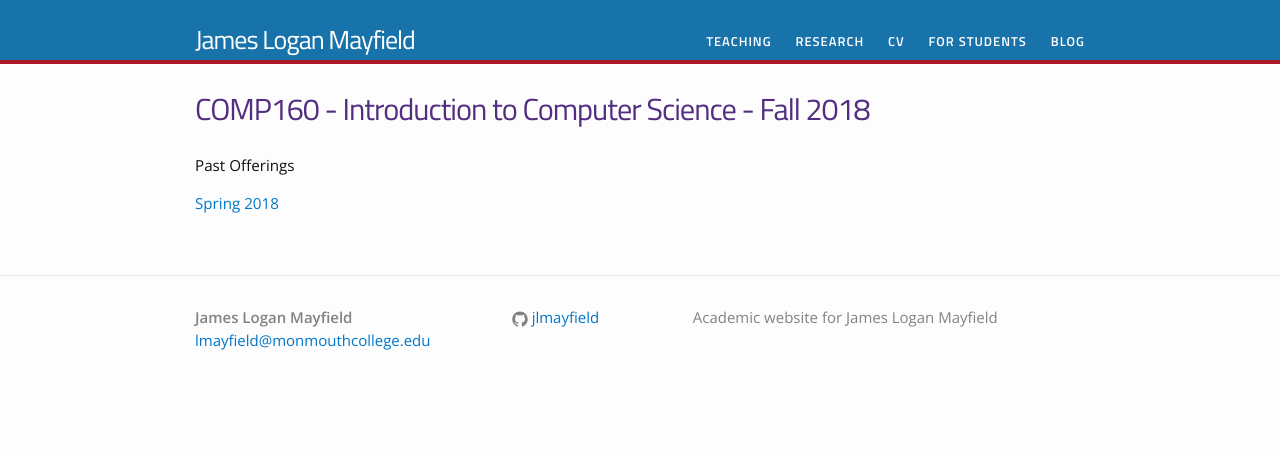
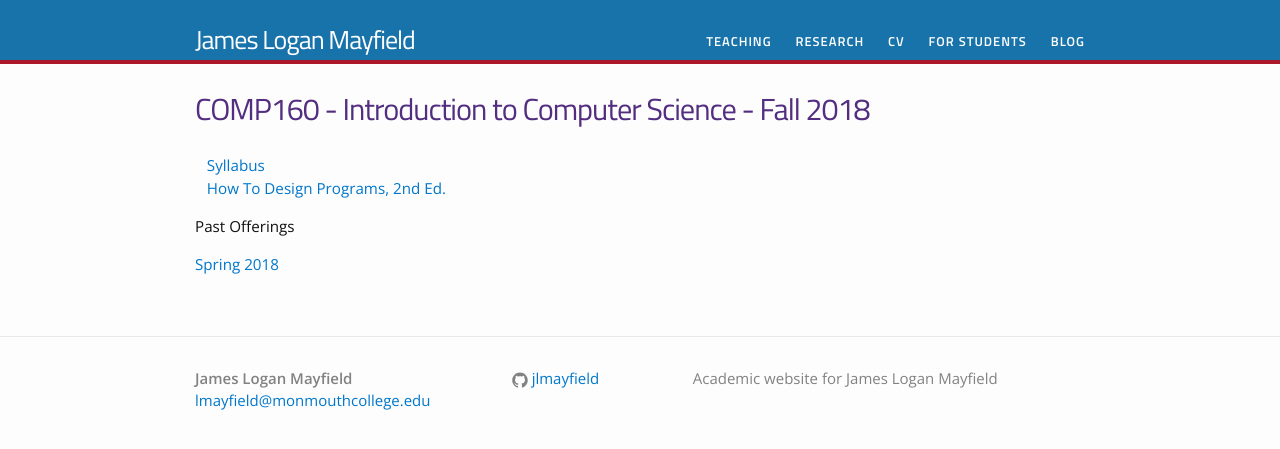
Before and after one commit to jlmayfield/jlmayfield.github.io, a Jekyll site: the page built from teaching/comp160.md, in a window 1280 px wide. Shown: the top 449 px of the page. Built offline with Jekyll 4.4.1, drawn with Linux system fonts in a browser that asks for light colours.

Commit message:
fa18. c160 syllabus added. c401 syllabus added.

```diff
--- a/teaching/comp160.md
+++ b/teaching/comp160.md
@@ -4,6 +4,8 @@ title: COMP160 - Introduction to Computer Science - Fall 2018
 permalink: /teaching/COMP160/
 ---
 
+&nbsp;&nbsp;&nbsp;[Syllabus](/teaching/COMP160/comp160-syllabus.pdf)
+&nbsp;&nbsp;&nbsp;[How To Design Programs, 2nd Ed.](http://www.htdp.org)
 
 #### Past Offerings
 
```
Also changed, not shown: 2 other files.
